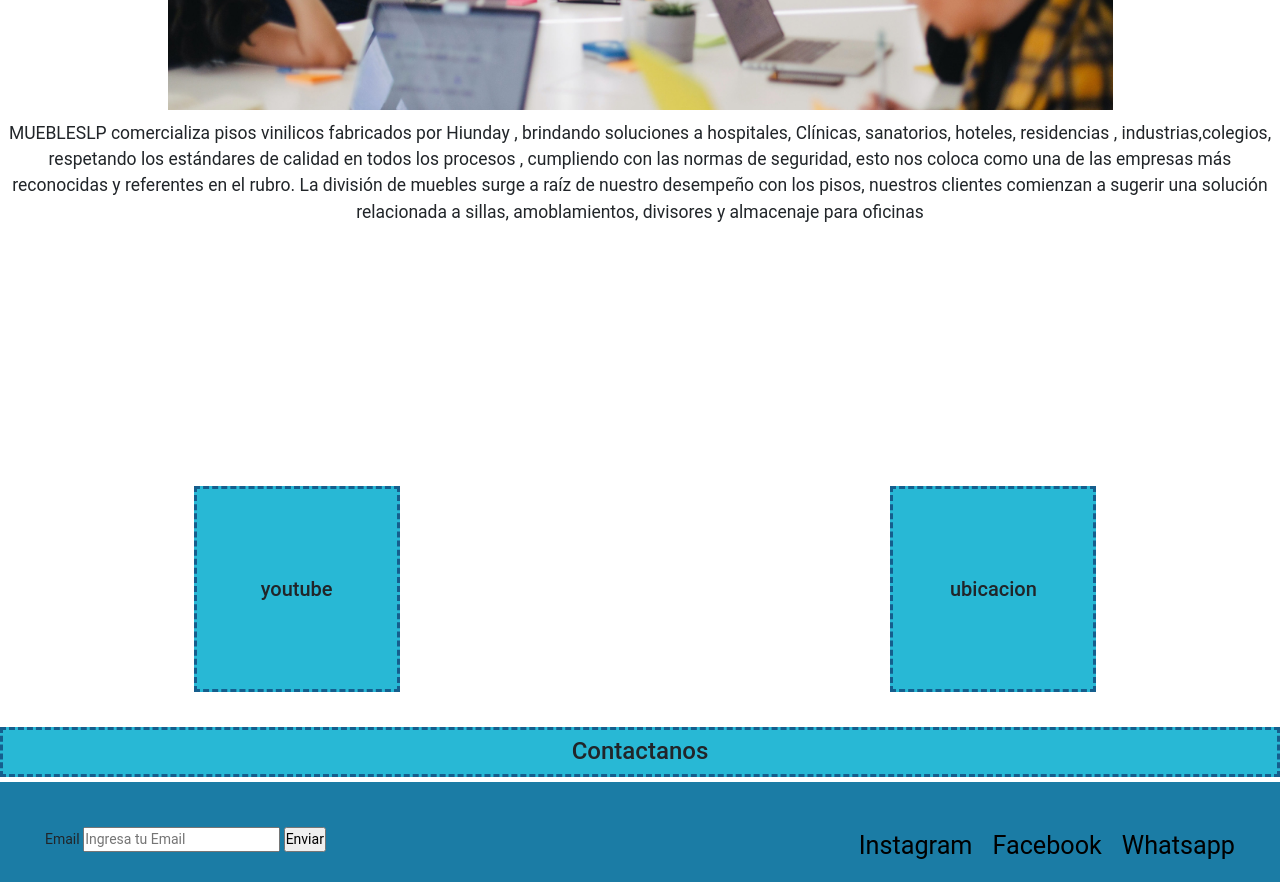
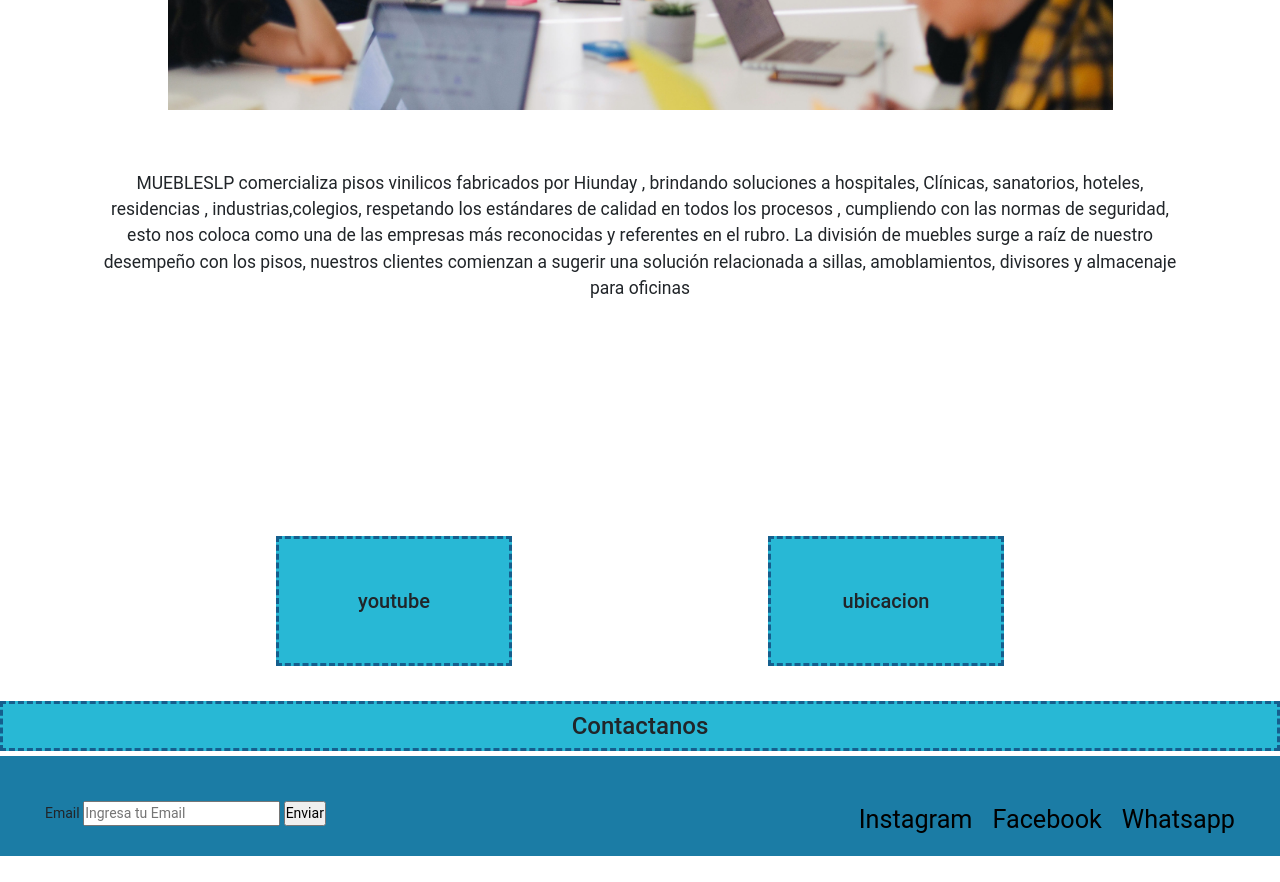
Before and after one commit to GarciaMariano/MueblesLP, a plain HTML site: page Pages/quienes_somos.html in a window 1280 px wide. Shown: the part 540-1422 px from the top of the page. After the commit the page ends 1396 px from the top, so only its background shows below. Drawn offline with nearby package versions, Linux system fonts and the light colour scheme.

Commit message:
cajas_preguntas_frecuentes

```diff
--- a/CSS/style.css
+++ b/CSS/style.css
@@ -180,7 +180,7 @@ nav ul {
     flex-direction: column;
     justify-content: center;
     align-items: center;
-    height: 18rem;
+    padding: 2rem 0rem;
     background-color: var(--base);
     border-style: dashed ;
     border-color: var(--primary) ;
@@ -270,8 +270,8 @@ nav ul {
 
 .grid-qs{
     display: grid;
-    grid-template-columns: repeat(auto-fill, minmax(1fr));
-    grid-template-rows: 1fr 1fr;
+    grid-template-columns: 1fr 1fr 1fr 1fr 1fr;
+    grid-template-rows: 1fr 1fr ;
     padding: 3rem;
     gap: 1rem;
 }
@@ -290,22 +290,18 @@ nav ul {
      display: flex;
      justify-content: center;
      align-items: center;
-     padding: 10rem;
-     width: 3rem;
-     height: 3rem;
+     padding: 5rem 5rem;
      border-style: dashed ;
      border-color: var(--primary);
 }
 .caja2{
-    grid-column: 5;
+    grid-column: 4;
     grid-row: 2;
     background-color: var(--base);
-    padding: 10rem;
+    padding: 5rem 5rem;
     display: flex;
     justify-content: center;
     align-items: center;
-    width: 3rem;
-    height: 3rem;
     border-style: dashed ;
     border-color: var(--primary) ;
 }
@@ -329,7 +325,6 @@ nav ul {
     flex-direction: column;
     padding: 5rem;
     font-size: var(--text-small) ;
-    height: 600px;
     text-align: center;
 }
 
--- a/Pages/quienes_somos.html
+++ b/Pages/quienes_somos.html
@@ -54,7 +54,7 @@
       </section><!-- Fin Imagen Principal -->
 
     <section class="text-center">
-            <p class="fs-3">MUEBLESLP comercializa pisos vinilicos fabricados por Hiunday , brindando soluciones a hospitales, Clínicas, sanatorios, hoteles, residencias , industrias,colegios, respetando los estándares de calidad en todos los procesos , cumpliendo con las normas de seguridad, esto nos coloca como una de las empresas más reconocidas y referentes en el rubro. La división de muebles surge a raíz de nuestro desempeño con los pisos, nuestros clientes comienzan a sugerir una solución relacionada a sillas, amoblamientos, divisores  y almacenaje para oficinas</p>
+            <p class="fs-3" style="padding: 5rem 10rem ;">MUEBLESLP comercializa pisos vinilicos fabricados por Hiunday , brindando soluciones a hospitales, Clínicas, sanatorios, hoteles, residencias , industrias,colegios, respetando los estándares de calidad en todos los procesos , cumpliendo con las normas de seguridad, esto nos coloca como una de las empresas más reconocidas y referentes en el rubro. La división de muebles surge a raíz de nuestro desempeño con los pisos, nuestros clientes comienzan a sugerir una solución relacionada a sillas, amoblamientos, divisores  y almacenaje para oficinas</p>
         <div class="grid-qs">
             <h2 class="caja1">youtube</h2>
             <h2 class="caja2">ubicacion</h2>
```
Also changed, not shown: index.html (+1 -1 lines).
